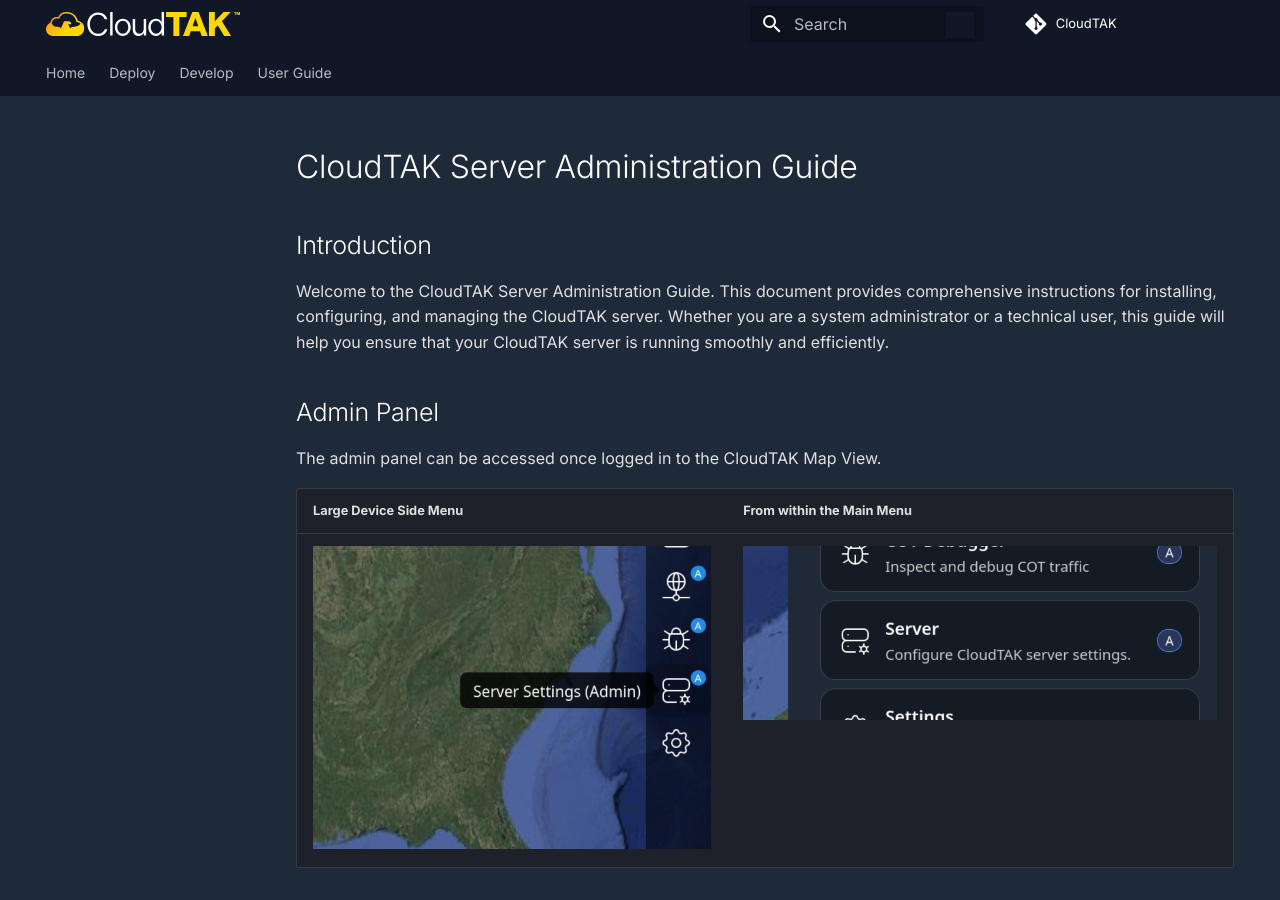
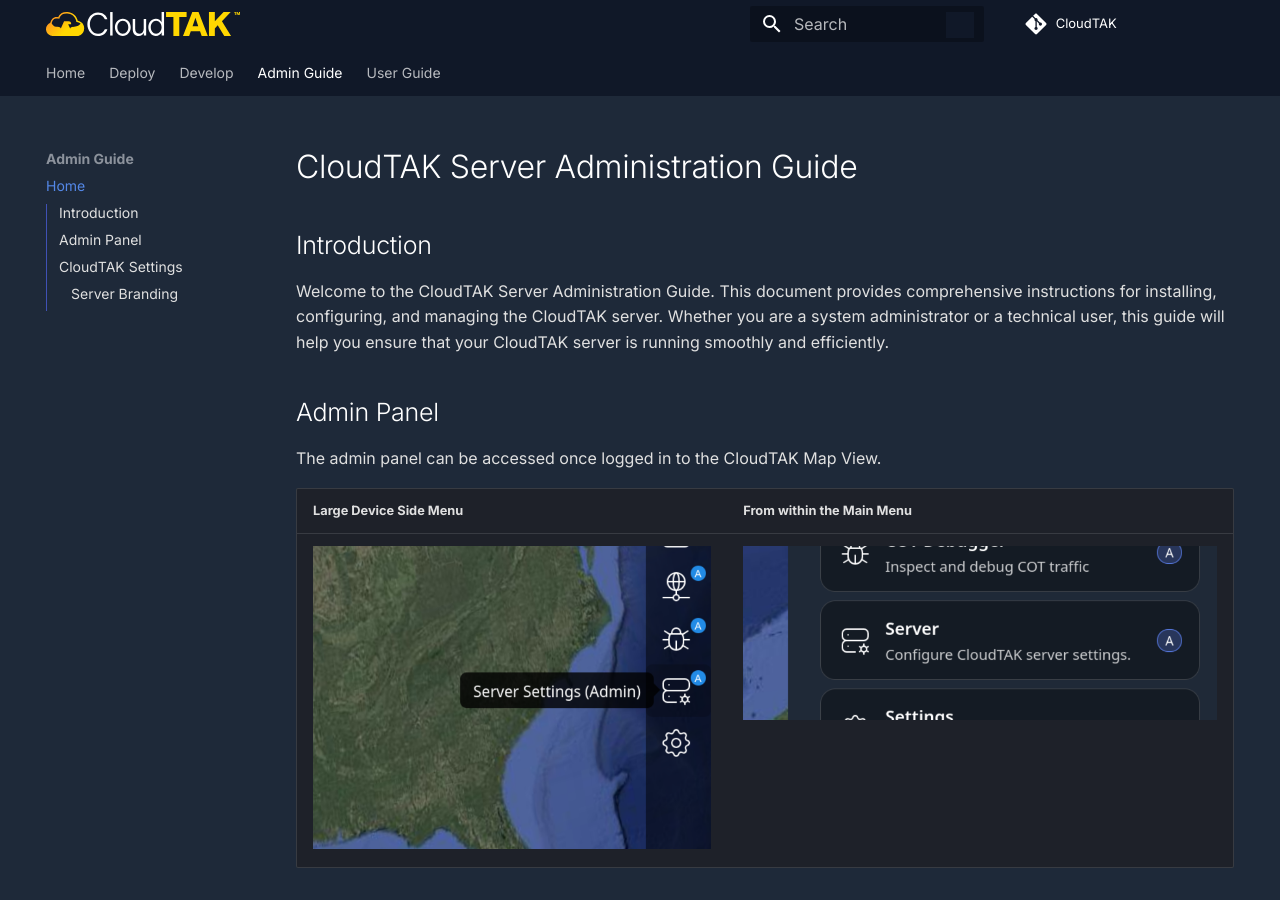
Before and after one commit to dfpc-coe/CloudTAK-Website, an MkDocs documentation site: the page built from docs/docs/admin.md, in a window 1280 px wide and 900 px high. Built offline with MkDocs 1.6.1 and Material for MkDocs 9.7.7, drawn with Linux system fonts in a browser that asks for light colours; comment, search, counter and statistics services are not loaded.

Commit message:
Add Admin Guide

```diff
--- a/docs/mkdocs.yml
+++ b/docs/mkdocs.yml
@@ -45,6 +45,8 @@
       - Home: deploy.md
   - Develop:
       - Home: develop.md
+  - Admin Guide:
+      - Home: admin.md
   - User Guide:
       - Home: user.md
 
```
